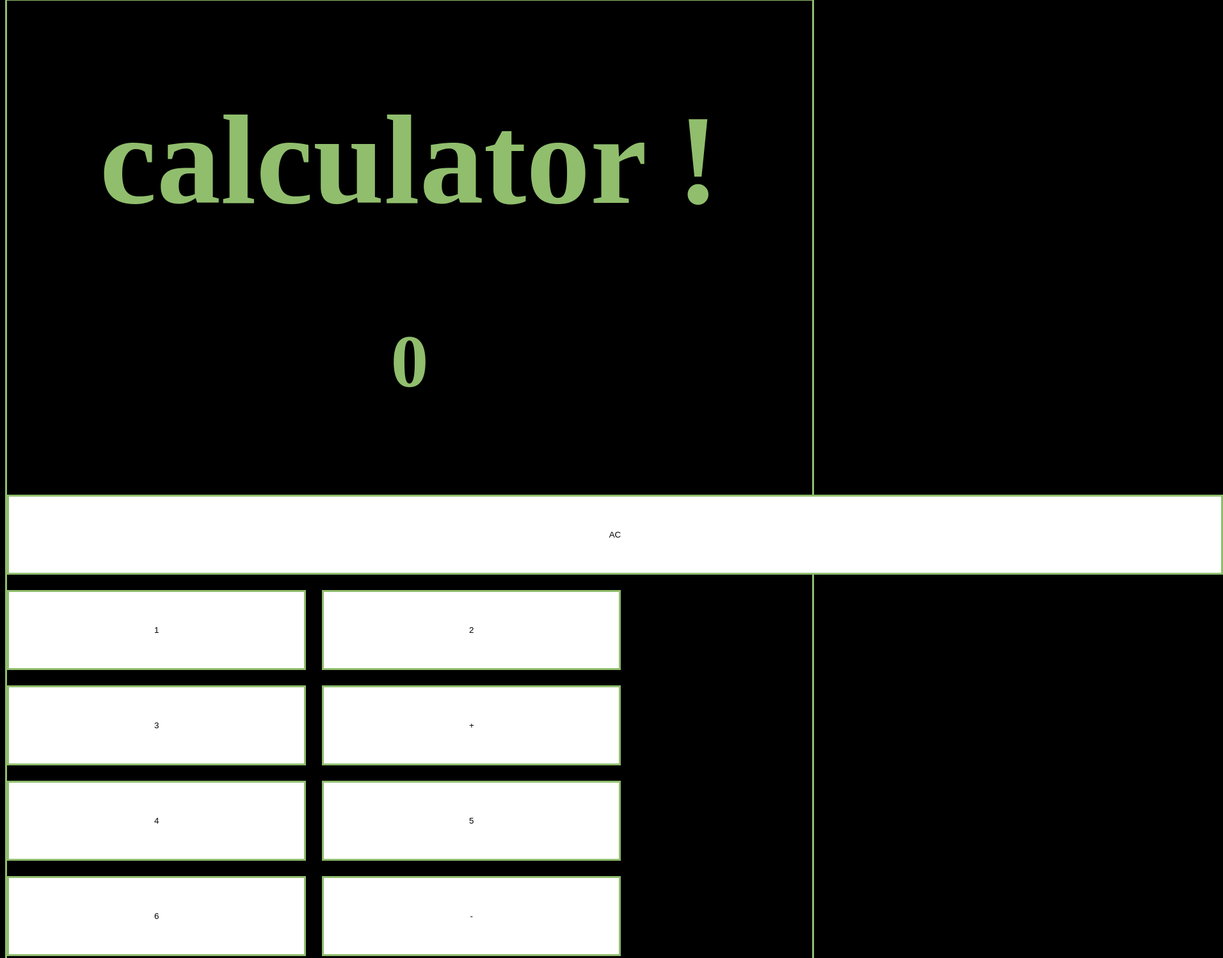
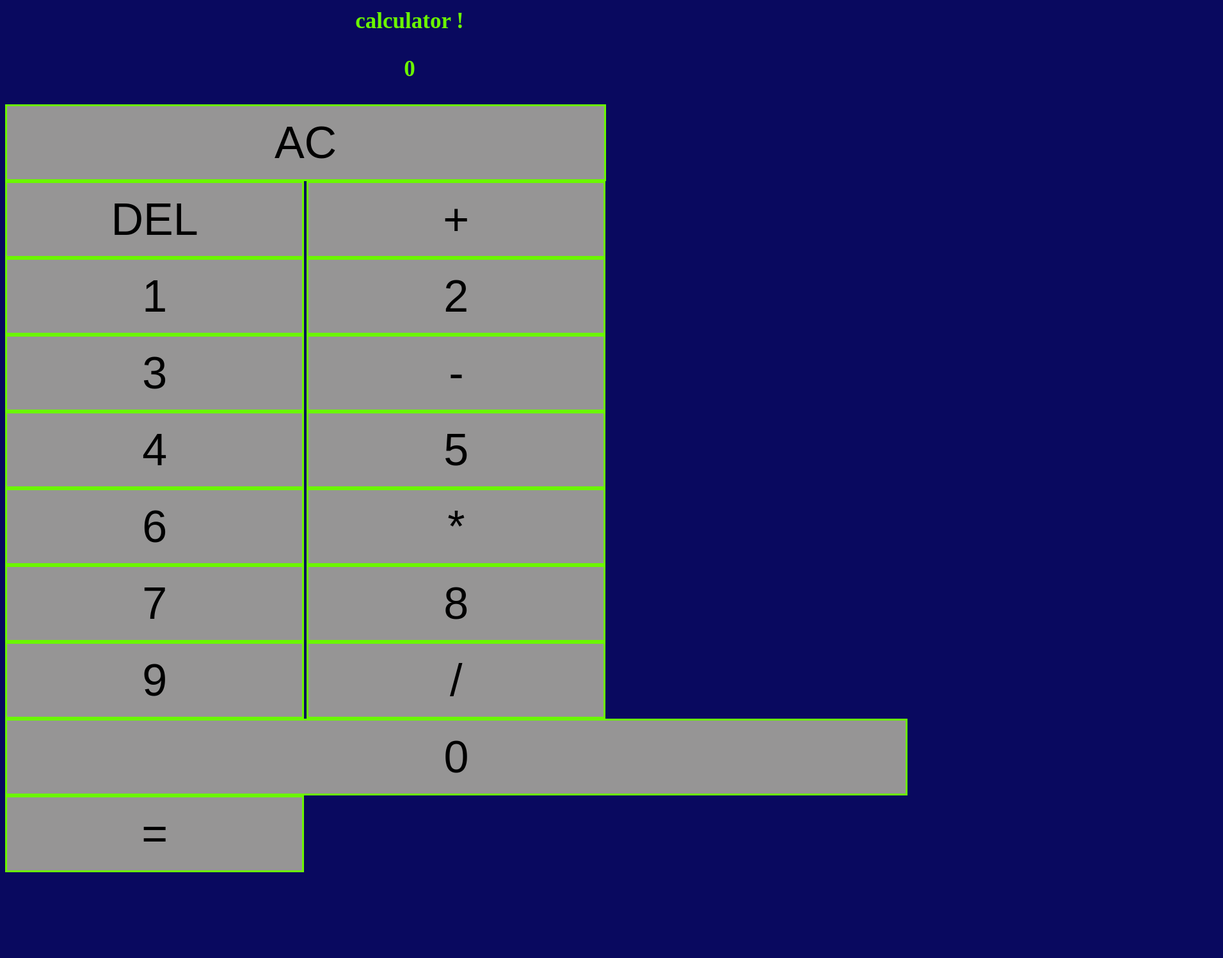
Before and after one commit to Itaig2110/Caculatur, a website: page index.html in a window 1280 px wide. Shown: the part 10-1507 px from the top of the page at 64% size, 1911 px wide, since content can reach past the window. After the commit the page ends 1381 px from the top, so only its background shows below. Drawn offline with Linux system fonts and the light colour scheme.

Commit message:
Fix start script

```diff
--- a/index.html
+++ b/index.html
@@ -5,28 +5,31 @@
     <style>
         button {
             width: 467.2px;
-            height: 125px;
-            border: 3px solid #90be6d;
-            background-color: white;
+            height: 120px;
+            border: 3px solid #6bf600;
+            background-color: rgb(150, 149, 149);
+            font-size: 70px;
         }
-        #equal {
-            width: 939px;
+        #zero {
+            width: 1410px;
         }
         body {
-            background-color: black;
-            border: 3px solid #90be6d;
-            font-size: 100px;
+            background-color: rgb(9, 9, 95);
         }
         h3 {
             text-align: center;
-            color: #90be6d;
+            color: #6bf600;
+            font-size: 35px;
+
         }
         h1 {
             text-align: center;
-            color: #90be6d;
+            color: #6bf600;
+            font-size: 35px;
+
         }
         #AC {
-            width: 1900px;
+            width: 939px;
         }
         #p {
             color: #90be6d;
@@ -37,28 +40,37 @@
       <h1 class="title">calculator !</h1>
       <h3 id="Main">0</h3>
       <p id="p"></p>
-      <button onclick="AC()" id="AC">AC</button><br />
+      <button onclick="AC()" id="AC">AC</button>
+      <button onclick="DEL()">DEL</button>
+      <button onclick="FirstOperator('+')">+</button><br />
       <button onclick="First(1)">1</button>
       <button onclick="First(2)">2</button>
       <button onclick="First(3)">3</button>
-      <button onclick="FirstOperator('+')">+</button><br />
+      <button onclick="FirstOperator('-')">-</button><br />
       <button onclick="First(4)">4</button>
       <button onclick="First(5)">5</button>
       <button onclick="First(6)">6</button>
-      <button onclick="FirstOperator('-')">-</button><br />
+      <button onclick="FirstOperator('*')">*</button><br />
       <button onclick="First(7)">7</button>
       <button onclick="First(8)">8</button>
       <button onclick="First(9)">9</button>
-      <button onclick="FirstOperator('*')">*</button><br />
-      <button onclick="First(0)">0</button>
-      <button id="equal" onclick="Equals()">=</button>
-      <button onclick="FirstOperator('/')">/</button>
+      <button onclick="FirstOperator('/')">/</button><br />
+      <button id="zero" onclick="First(0)">0</button>
+      <button onclick="Equals()">=</button>
+
 
       <script>
         const Main = document.getElementById("Main");
         let FirstNumber = 0, SeccondNumber = 0, operator = "", result = 0, enteringSeccondNumber = false, h3Text = "";
+        function DEL() {
+            if (h3Text.length === 1) {
+                h3Text = "0";  // מאפס את התצוגה אם יש רק תו אחד
+            } else {
+                h3Text = h3Text.slice(0, -1); // מוחק את התו האחרון
+            }
+            Main.innerText = h3Text; // מעדכן את המסך
+        }
 
-        // עדכון המסך והתצוגה
         function updateDisplay(x) {
             h3Text=h3Text+String(x);
             Main.innerText=h3Text;
```
